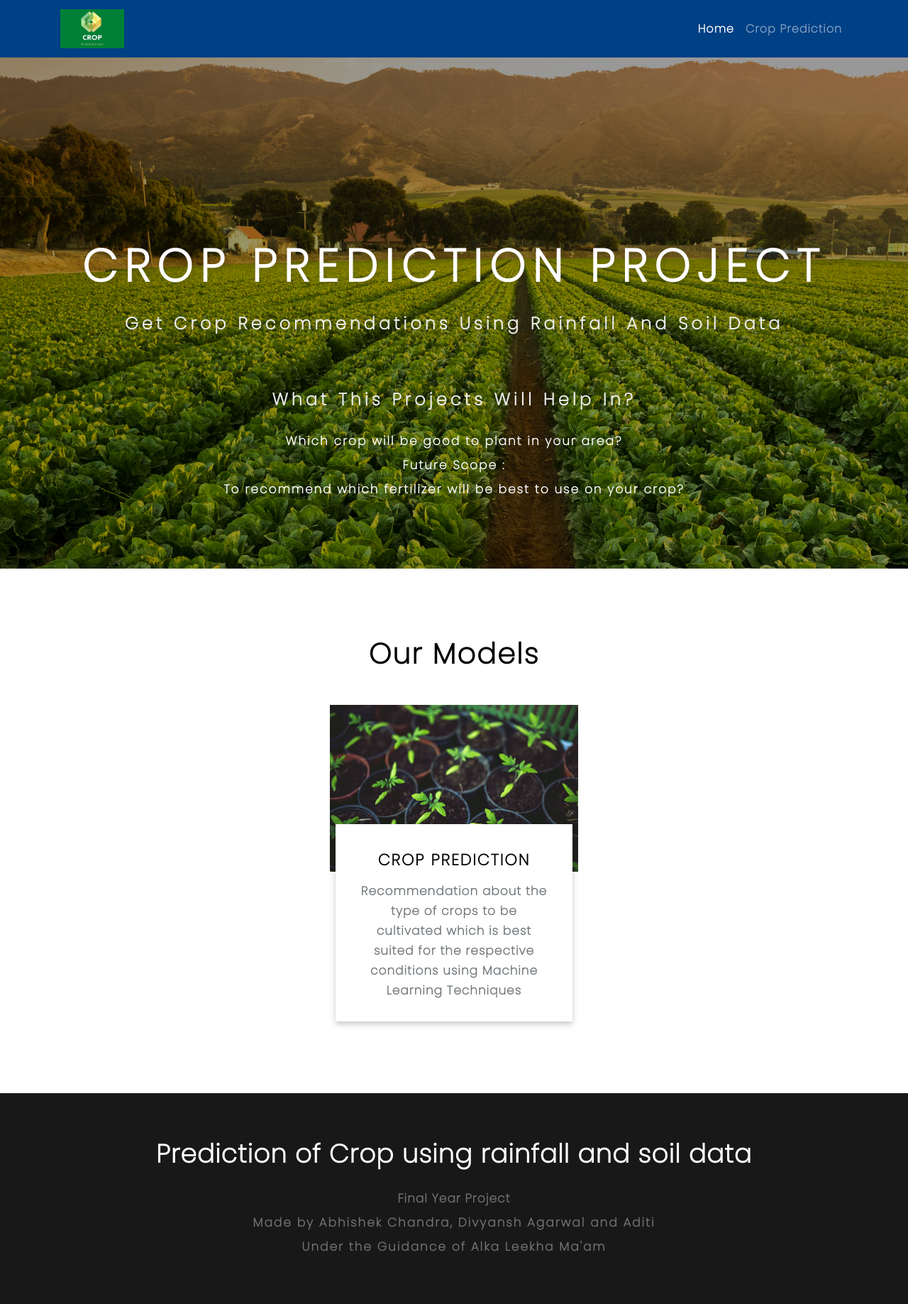
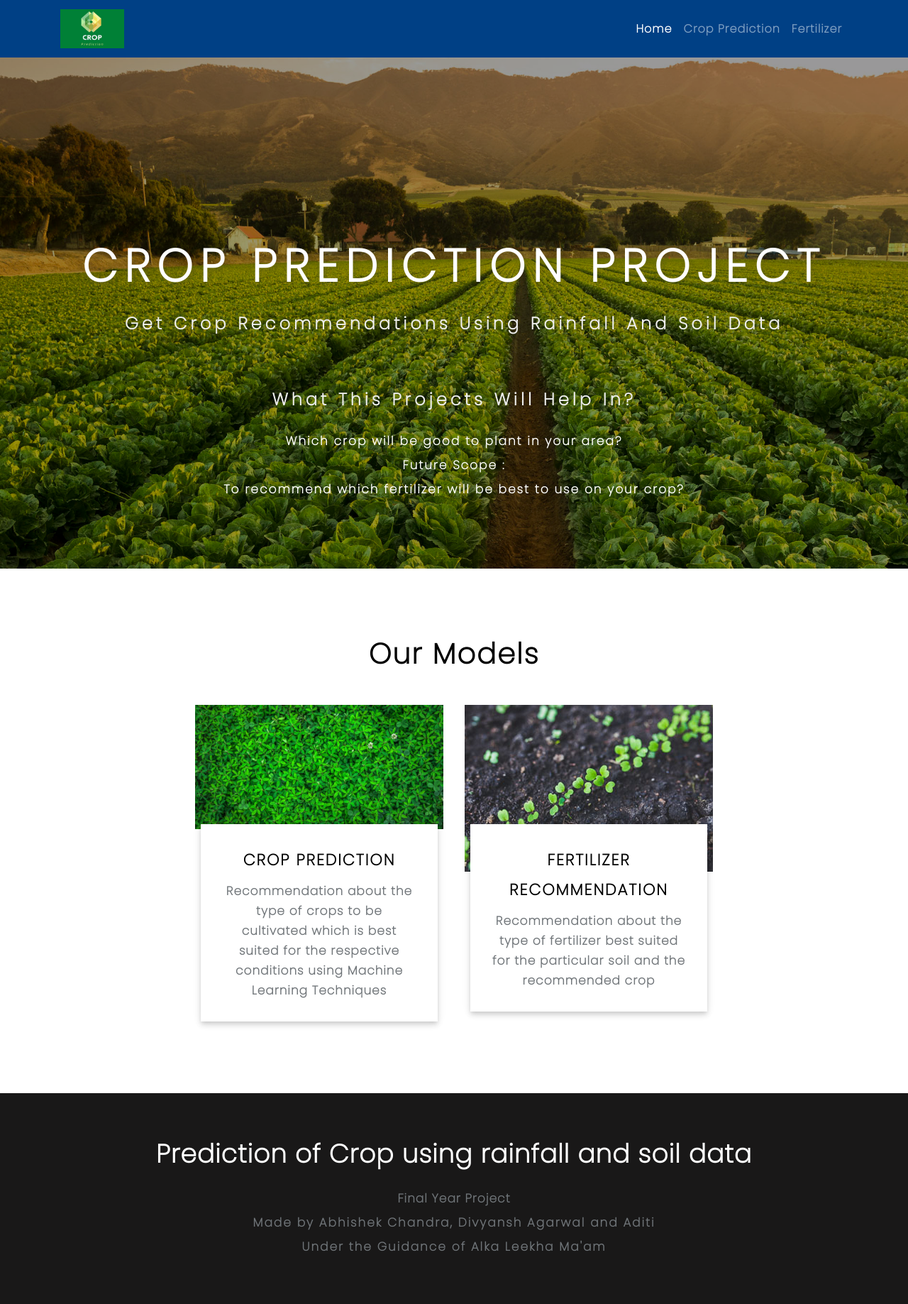
Before and after one commit to abhishekchandra2522k/Crop-Prediction, a Flask app: page / in a window 1280 px wide. Shown: the whole page at 71% size. Run offline with Flask 2, Linux system fonts and the light colour scheme; parts of the project's set-up code (start-up, migrations or seed data) failed here and were passed over; some libraries are stand-ins or nearby versions; some web fonts are replaced.

Commit message:
Add Fertilizers Recommendation page and features

```diff
--- a/app/app.py
+++ b/app/app.py
@@ -1,10 +1,11 @@
-from flask import Flask, render_template, request, Markup, redirect
+from flask import Flask, render_template, request, Markup #, redirect
 import numpy as np
 import pandas as pd
 import requests
 import config
 import pickle
-import io
+# import io
+from utils.fertilizer import fertilizer_dic
 
 # Loading crop recommendation model
 
@@ -55,6 +56,14 @@ def crop_recommend():
     title = 'Crop Recommendation'
     return render_template('crop.html', title=title)
 
+# render fertilizer recommendation form page
+
+@ app.route('/fertilizer')
+def fertilizer_recommendation():
+    title = 'Fertilizer Suggestion'
+
+    return render_template('fertilizer.html', title=title)
+
 # ----------------------- RENDER PREDICTION PAGES ------------------------------------
 
 # render crop recommendation result page
@@ -86,6 +95,49 @@ def crop_prediction():
             return render_template('try_again.html', title=title)
 
 
+# render fertilizer recommendation result page
+
+@ app.route('/fertilizer-predict', methods=['POST'])
+def fert_recommend():
+    title = 'Fertilizer Suggestion'
+
+    crop_name = str(request.form['cropname'])
+    N = int(request.form['nitrogen'])
+    P = int(request.form['phosphorous'])
+    K = int(request.form['pottasium'])
+    # ph = float(request.form['ph'])
+
+    df = pd.read_csv('Data/fertilizer.csv')
+
+    nr = df[df['Crop'] == crop_name]['N'].iloc[0]
+    pr = df[df['Crop'] == crop_name]['P'].iloc[0]
+    kr = df[df['Crop'] == crop_name]['K'].iloc[0]
+
+    n = nr - N
+    p = pr - P
+    k = kr - K
+    temp = {abs(n): "N", abs(p): "P", abs(k): "K"}
+    max_value = temp[max(temp.keys())]
+    if max_value == "N":
+        if n < 0:
+            key = 'NHigh'
+        else:
+            key = "Nlow"
+    elif max_value == "P":
+        if p < 0:
+            key = 'PHigh'
+        else:
+            key = "Plow"
+    else:
+        if k < 0:
+            key = 'KHigh'
+        else:
+            key = "Klow"
+
+    response = Markup(str(fertilizer_dic[key]))
+
+    return render_template('fertilizer-result.html', recommendation=response, title=title)
+
 # Main method
 if __name__ == '__main__':
     app.run(debug=False)
--- a/app/static/css/style.css
+++ b/app/static/css/style.css
@@ -545,7 +545,7 @@ p.about-text {
 
 /*-- bg --*/
 .background-img {
-  background: url(../images/5.jpg) no-repeat center;
+  background: url(../images/1.jpg) no-repeat center;
   background-size: cover;
   -webkit-background-size: cover;
   -moz-background-size: cover;
--- a/app/templates/index.html
+++ b/app/templates/index.html
@@ -30,7 +30,7 @@
 		<h3 class="heading mb-sm-5 mb-4 text-center">Our Models</h3>
 		<div class="row blog-grids">
 			<div class="col-lg-4 col-md-6 blog-left mb-lg-0 mb-sm-5 pb-lg-0 pb-5">
-				<img src="{{ url_for('static', filename='images/s3.jpg') }}" class="img-fluid" alt="" />
+				<img src="{{ url_for('static', filename='images/2.jpg') }}" class="img-fluid" alt="" />
 				<a href="{{ url_for('crop_recommend') }}">
 					<div class="blog-info">
 
@@ -38,6 +38,17 @@
 
 						<p class="mt-2">Recommendation about the type of crops to be cultivated which is best suited
 							for the respective conditions using Machine Learning Techniques</p>
+					</div>
+				</a>
+			</div>
+
+			<div class="col-lg-4 col-md-6 blog-middle mb-lg-0 mb-sm-5 pb-lg-0 pb-md-5">
+				<img src="{{ url_for('static', filename='images/s2.jpg') }}" class="img-fluid" alt="" />
+				<a href="{{ url_for('fertilizer_recommendation') }}">
+					<div class="blog-info">
+						<h4>Fertilizer Recommendation</h4>
+						<p class="mt-2">Recommendation about the type of fertilizer best suited for the particular soil
+							and the recommended crop</p>
 					</div>
 				</a>
 			</div>
--- a/app/templates/layout.html
+++ b/app/templates/layout.html
@@ -144,7 +144,7 @@ Smartphone Compatible web template, free webdesigns for Nokia, Samsung, LG, Sony
 
 	<style>
 		header {
-			background-color: green;
+			background-color: orange;
 			margin-top: 0rem;
 			display: block;
 
@@ -173,6 +173,9 @@ Smartphone Compatible web template, free webdesigns for Nokia, Samsung, LG, Sony
 					</li>
 					<li class="nav-item">
 						<a class="nav-link" href="{{ url_for('crop_recommend') }}">Crop Prediction</a>
+					</li>
+					<li class="nav-item">
+						<a class="nav-link" href="{{ url_for('fertilizer_recommendation') }}">Fertilizer</a>
 					</li>
 				</ul>
 			</div>
--- /dev/null
+++ b/app/utils/fertilizer.py
@@ -0,0 +1,92 @@
+fertilizer_dic = {
+        'NHigh': """The N value of soil is high and might give rise to weeds.
+        <br/> Please consider the following suggestions:
+
+        <br/><br/> 1. <i> Manure </i> – adding manure is one of the simplest ways to amend your soil with nitrogen. Be careful as there are various types of manures with varying degrees of nitrogen.
+
+        <br/> 2. <i>Coffee grinds </i> – use your morning addiction to feed your gardening habit! Coffee grinds are considered a green compost material which is rich in nitrogen. Once the grounds break down, your soil will be fed with delicious, delicious nitrogen. An added benefit to including coffee grounds to your soil is while it will compost, it will also help provide increased drainage to your soil.
+
+        <br/>3. <i>Plant nitrogen fixing plants</i> – planting vegetables that are in Fabaceae family like peas, beans and soybeans have the ability to increase nitrogen in your soil
+
+        <br/>4. Plant ‘green manure’ crops like cabbage, corn and brocolli
+
+        <br/>5. <i>Use mulch (wet grass) while growing crops</i> - Mulch can also include sawdust and scrap soft woods""",
+
+        'Nlow': """The N value of your soil is low.
+        <br/> Please consider the following suggestions:
+        <br/><br/> 1. <i>Add sawdust or fine woodchips to your soil</i> – the carbon in the sawdust/woodchips love nitrogen and will help absorb and soak up and excess nitrogen.
+
+        <br/>2. <i>Plant heavy nitrogen feeding plants</i> – tomatoes, corn, broccoli, cabbage and spinach are examples of plants that thrive off nitrogen and will suck the nitrogen dry.
+
+        <br/>3. <i>Water</i> – soaking your soil with water will help leach the nitrogen deeper into your soil, effectively leaving less for your plants to use.
+
+        <br/>4. <i>Sugar</i> – In limited studies, it was shown that adding sugar to your soil can help potentially reduce the amount of nitrogen is your soil. Sugar is partially composed of carbon, an element which attracts and soaks up the nitrogen in the soil. This is similar concept to adding sawdust/woodchips which are high in carbon content.
+
+        <br/>5. Add composted manure to the soil.
+
+        <br/>6. Plant Nitrogen fixing plants like peas or beans.
+
+        <br/>7. <i>Use NPK fertilizers with high N value.
+
+        <br/>8. <i>Do nothing</i> – It may seem counter-intuitive, but if you already have plants that are producing lots of foliage, it may be best to let them continue to absorb all the nitrogen to amend the soil for your next crops.""",
+
+        'PHigh': """The P value of your soil is high.
+        <br/> Please consider the following suggestions:
+
+        <br/><br/>1. <i>Avoid adding manure</i> – manure contains many key nutrients for your soil but typically including high levels of phosphorous. Limiting the addition of manure will help reduce phosphorus being added.
+
+        <br/>2. <i>Use only phosphorus-free fertilizer</i> – if you can limit the amount of phosphorous added to your soil, you can let the plants use the existing phosphorus while still providing other key nutrients such as Nitrogen and Potassium. Find a fertilizer with numbers such as 10-0-10, where the zero represents no phosphorous.
+
+        <br/>3. <i>Water your soil</i> – soaking your soil liberally will aid in driving phosphorous out of the soil. This is recommended as a last ditch effort.
+
+        <br/>4. Plant nitrogen fixing vegetables to increase nitrogen without increasing phosphorous (like beans and peas).
+
+        <br/>5. Use crop rotations to decrease high phosphorous levels""",
+
+        'Plow': """The P value of your soil is low.
+        <br/> Please consider the following suggestions:
+
+        <br/><br/>1. <i>Bone meal</i> – a fast acting source that is made from ground animal bones which is rich in phosphorous.
+
+        <br/>2. <i>Rock phosphate</i> – a slower acting source where the soil needs to convert the rock phosphate into phosphorous that the plants can use.
+
+        <br/>3. <i>Phosphorus Fertilizers</i> – applying a fertilizer with a high phosphorous content in the NPK ratio (example: 10-20-10, 20 being phosphorous percentage).
+
+        <br/>4. <i>Organic compost</i> – adding quality organic compost to your soil will help increase phosphorous content.
+
+        <br/>5. <i>Manure</i> – as with compost, manure can be an excellent source of phosphorous for your plants.
+
+        <br/>6. <i>Clay soil</i> – introducing clay particles into your soil can help retain & fix phosphorus deficiencies.
+
+        <br/>7. <i>Ensure proper soil pH</i> – having a pH in the 6.0 to 7.0 range has been scientifically proven to have the optimal phosphorus uptake in plants.
+
+        <br/>8. If soil pH is low, add lime or potassium carbonate to the soil as fertilizers. Pure calcium carbonate is very effective in increasing the pH value of the soil.
+
+        <br/>9. If pH is high, addition of appreciable amount of organic matter will help acidify the soil. Application of acidifying fertilizers, such as ammonium sulfate, can help lower soil pH""",
+
+        'KHigh': """The K value of your soil is high</b>.
+        <br/> Please consider the following suggestions:
+
+        <br/><br/>1. <i>Loosen the soil</i> deeply with a shovel, and water thoroughly to dissolve water-soluble potassium. Allow the soil to fully dry, and repeat digging and watering the soil two or three more times.
+
+        <br/>2. <i>Sift through the soil</i>, and remove as many rocks as possible, using a soil sifter. Minerals occurring in rocks such as mica and feldspar slowly release potassium into the soil slowly through weathering.
+
+        <br/>3. Stop applying potassium-rich commercial fertilizer. Apply only commercial fertilizer that has a '0' in the final number field. Commercial fertilizers use a three number system for measuring levels of nitrogen, phosphorous and potassium. The last number stands for potassium. Another option is to stop using commercial fertilizers all together and to begin using only organic matter to enrich the soil.
+
+        <br/>4. Mix crushed eggshells, crushed seashells, wood ash or soft rock phosphate to the soil to add calcium. Mix in up to 10 percent of organic compost to help amend and balance the soil.
+
+        <br/>5. Use NPK fertilizers with low K levels and organic fertilizers since they have low NPK values.
+
+        <br/>6. Grow a cover crop of legumes that will fix nitrogen in the soil. This practice will meet the soil’s needs for nitrogen without increasing phosphorus or potassium.
+        """,
+
+        'Klow': """The K value of your soil is low.
+        <br/>Please consider the following suggestions:
+
+        <br/><br/>1. Mix in muricate of potash or sulphate of potash
+        <br/>2. Try kelp meal or seaweed
+        <br/>3. Try Sul-Po-Mag
+        <br/>4. Bury banana peels an inch below the soils surface
+        <br/>5. Use Potash fertilizers since they contain high values potassium
+        """
+    }
```
Also changed, not shown: Data/fertilizer.csv (added, +23 -0 lines), app/templates/fertilizer-result.html (added, +17 -0 lines), app/templates/fertilizer.html (added, +133 -0 lines).
